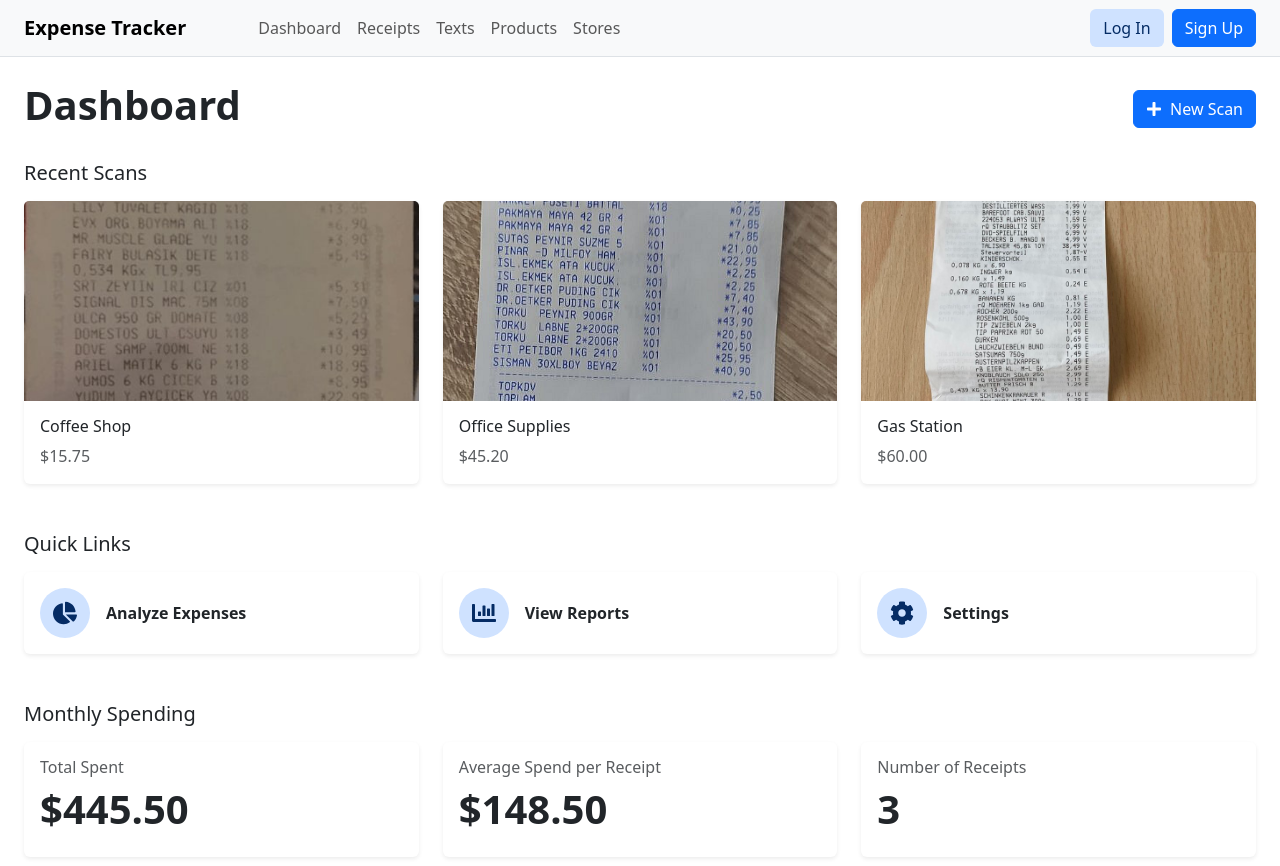
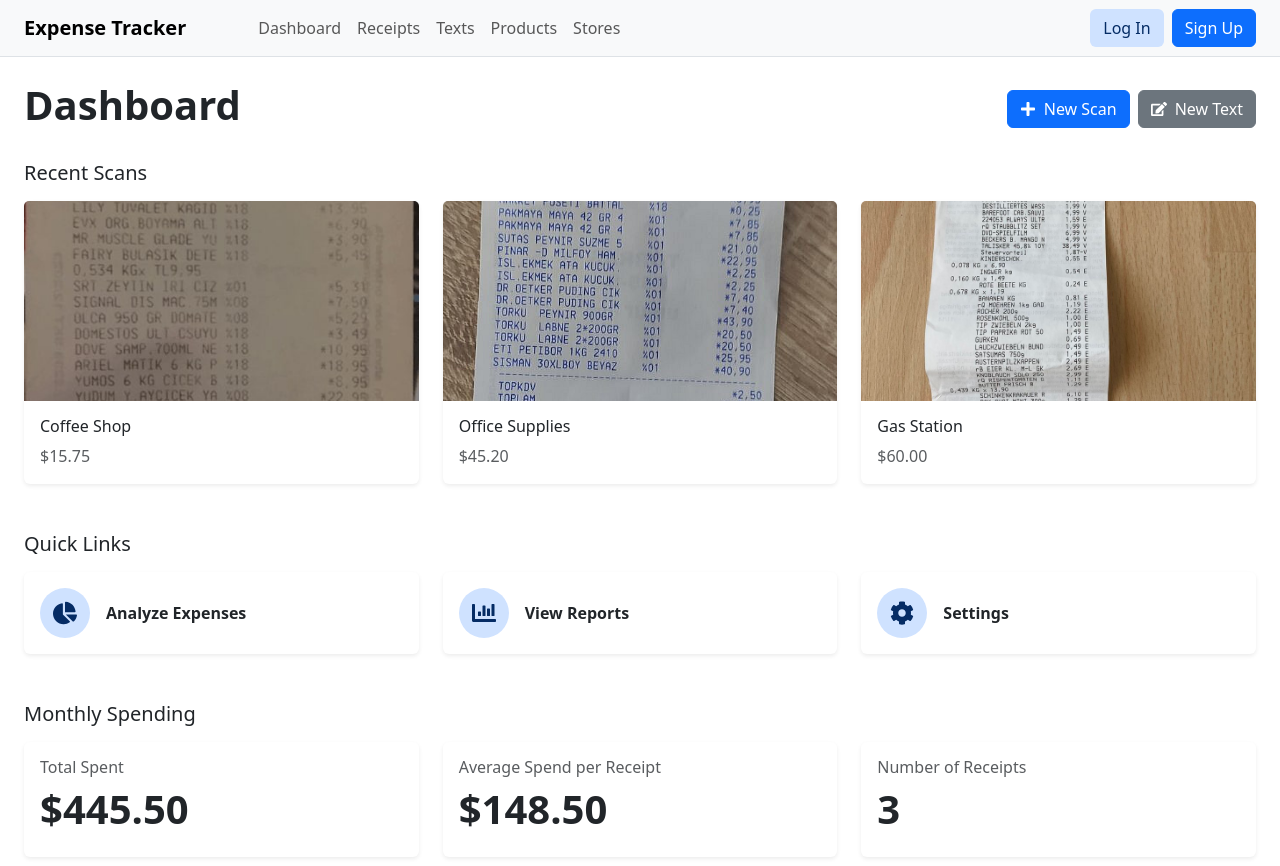
Before and after one commit to HarunUYGUC/Expense-Tracker, a React (Vite) app: page / in a window 1280 px wide. Shown: the top 866 px of the page. Built offline with nearby package versions, Linux system fonts and the light colour scheme; no server answers.

Commit message:
New Text Button added.

```diff
--- a/src/pages/Dashboard.jsx
+++ b/src/pages/Dashboard.jsx
@@ -1,6 +1,6 @@
 import React, { useState } from 'react';
 import { Link } from 'react-router-dom';
-import { FaPlus } from 'react-icons/fa';
+import { FaPlus, FaEdit } from 'react-icons/fa';
 import { dashboardData } from '../data/dashboardData';
 import ImageModal from '../components/ImageModal';
 
@@ -29,9 +29,17 @@ function Dashboard() {
         {/* BAŞLIK BÖLÜMÜ */}
         <div className="d-flex justify-content-between align-items-center mb-4">
           <h1 className="display-6 fw-bold">Dashboard</h1>
-          <Link to="/receipts" className="btn btn-primary d-flex align-items-center">
-            <FaPlus className="me-2" /> New Scan
-          </Link>
+          <div className="d-flex gap-2">
+             {/* New Scan Butonu */}
+             <Link to="/receipts" className="btn btn-primary d-flex align-items-center">
+                <FaPlus className="me-2" /> New Scan
+             </Link>
+
+             {/* New Text Butonu */}
+             <Link to="/texts" className="btn btn-secondary d-flex align-items-center">
+                <FaEdit className="me-2" /> New Text
+             </Link>
+          </div>
         </div>
 
         {/* RECENT SCANS BÖLÜMÜ */}
```
